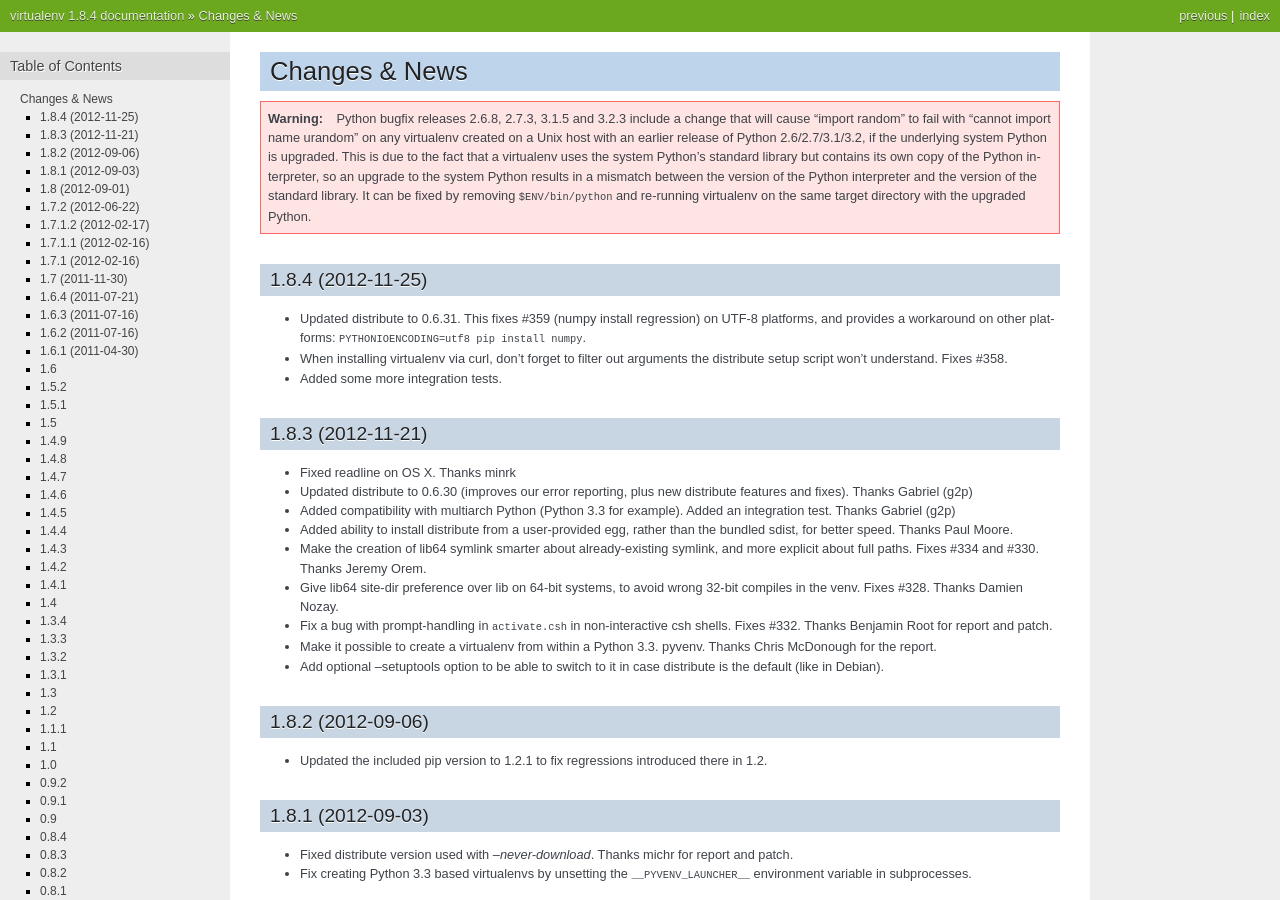
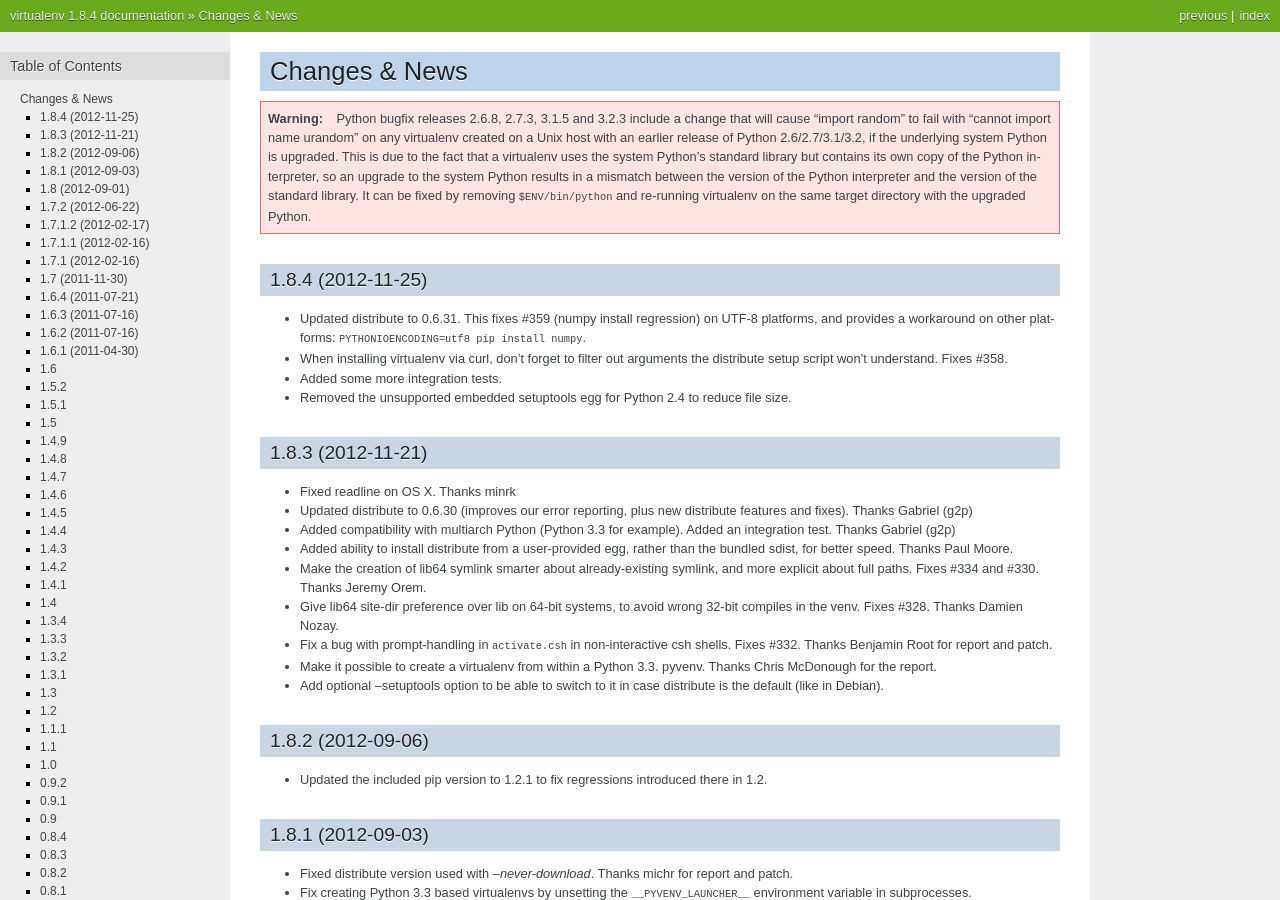
Before and after one commit to pypa/virtualenv, a Sphinx documentation site: the page built from docs/news.txt, in a window 1280 px wide and 900 px high. Built offline with Sphinx 7.4.7, drawn with Linux system fonts in a browser that asks for light colours.

Commit message:
Forgot to add this to the news.

```diff
--- a/docs/news.txt
+++ b/docs/news.txt
@@ -25,6 +25,9 @@
   the distribute setup script won't understand. Fixes #358.
 
 * Added some more integration tests.
+
+* Removed the unsupported embedded setuptools egg for Python 2.4 to reduce
+  file size.
 
 1.8.3 (2012-11-21)
 ~~~~~~~~~~~~~~~~~~
```
